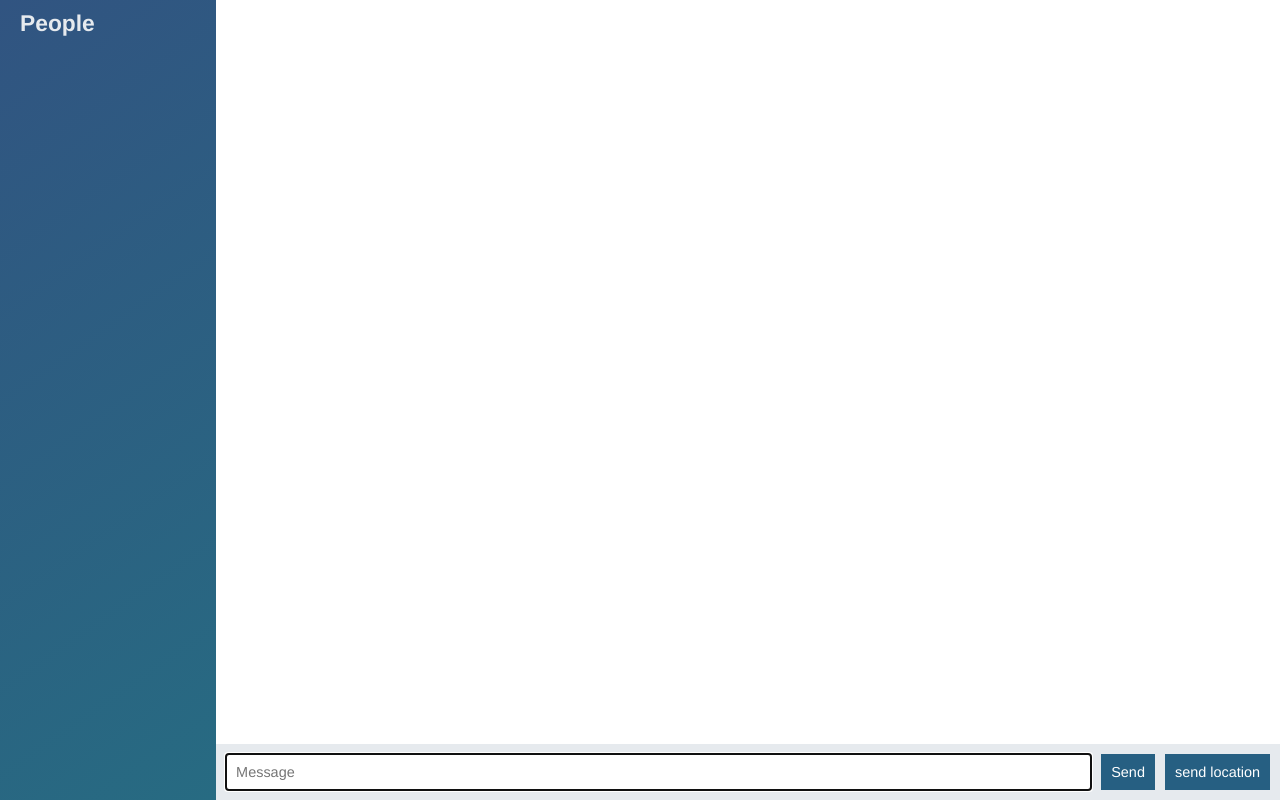
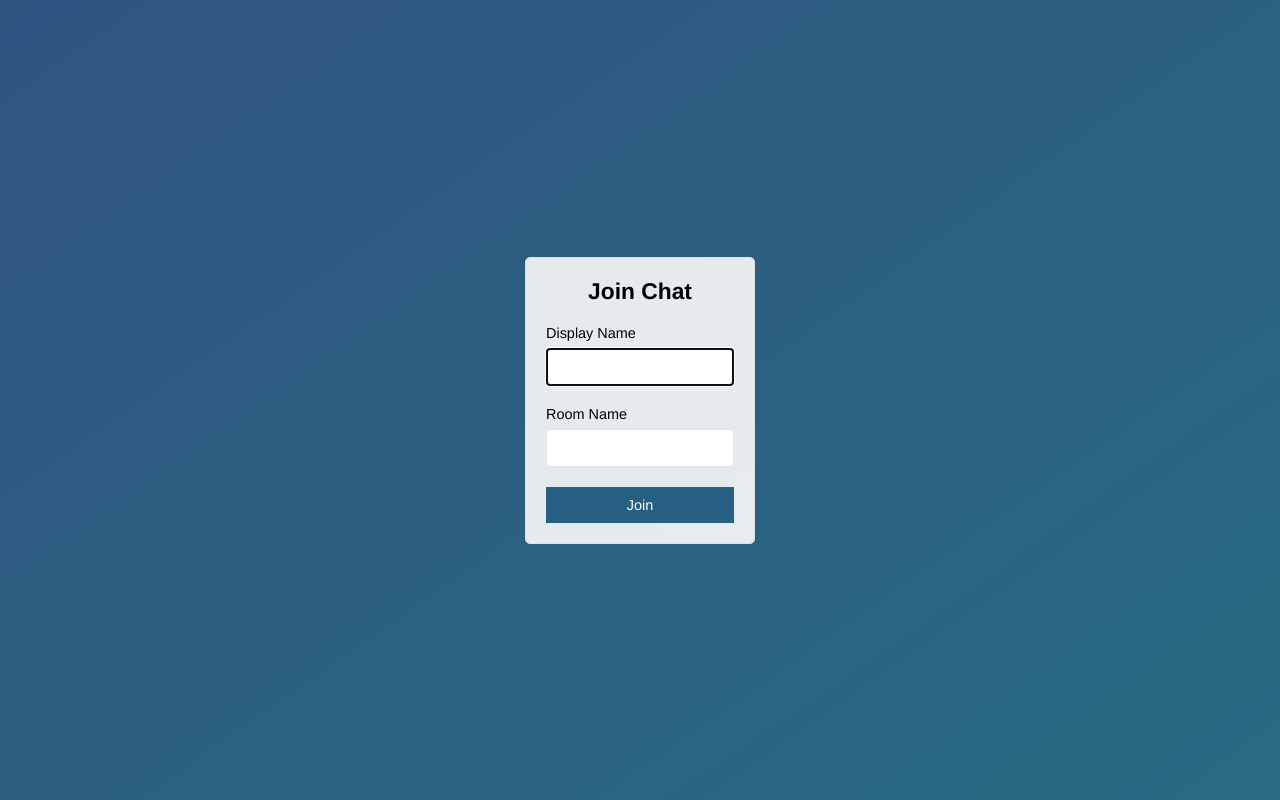
Before and after one commit to mohamedshedo/node-chat-app, a website: page public/index.html in a window 1280 px wide. Drawn offline with nearby package versions, Linux system fonts and the light colour scheme; no server answers.

Commit message:
adding join room

```diff
--- a/public/index.html
+++ b/public/index.html
@@ -1,61 +1,33 @@
-<!DOCTYPE <!DOCTYPE html>
+<!DOCTYPE html>
 <html>
 <head>
     <meta charset="utf-8" />
     <meta http-equiv="X-UA-Compatible" content="IE=edge">
-    <title>Page Title</title>
+    <title>Join | Chat App</title>
     <meta name="viewport" content="width=device-width, initial-scale=1">
     <link rel="stylesheet" type="text/css" media="screen" href="/css/styles.css" />
+
     <script src="main.js"></script>
 </head>
-<body class="chat">
-
-    <div class="chat__sidebar">
-        <h3>People</h3>
-        <div id="users"></div>
+<body class="centered-form">
+    <div class="centered-form__form">
+        <form action="/chat.html">
+            <div class="form-field">
+            <h3>Join Chat</h3>
+            </div>
+            <div class="form-field">
+                <label>Display Name</label>
+                <input type="text" name="name" autofocus/>
+            </div>
+            <div class="form-field">
+                <label>Room Name</label>
+                <input type="text" name="room"/>
+            </div>
+            <div class="form-field">
+                <button>Join</button>
+            </div>
+        </form>
     </div>
-        <div class="chat__main">
-
-            <ol id="messages" class="chat__messages"></ol>
-            <div class="chat__footer">
-                <form id="message-form">
-                    <input name="message" type="text" placeholder="Message" autocomplete="off" autofocus="off"/>
-                    <button>Send</button>
-                </form>
-                <button id="send-location">send location</button>
-            </div>
-
-        </div>
-
-        <script id="message-template" type="text/template">
-            <li class="message">
-              <div class="message__title">
-                <h4>{{from}}</h4>
-                <span>{{createdAt}}</span>
-              </div>
-              <div class="message__body">
-                <p>{{text}}</p>
-              </div>
-            </li>
-          </script>
-
-          <script id="location-message-template" type="text/template">
-            <li class="message">
-              <div class="message__title">
-                <h4>{{from}}</h4>
-                <span>{{createdAt}}</span>
-              </div>
-              <div class="message__body">
-                <p><a href="{{url}}" target=_blank>My current location</a></p>
-              </div>
-            </li>
-          </script>
-    <script src="/socket.io/socket.io.js"></script>
-    <script src="/js/libs/jquery-3.1.0.min.js"></script>
-    <script src="./js/libs/moment.js"></script>
-    <script src="./js/libs/mustache.js"></script>
-
-    <script src="/js/index.js"></script>
 
 </body>
 </html>
```
Also changed, not shown: public/chat.html (added, +61 -0 lines), public/js/chat.js (renamed from public/js/index.js).
